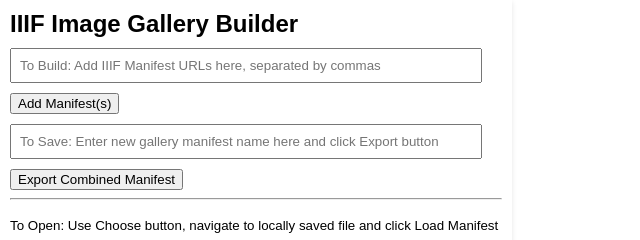
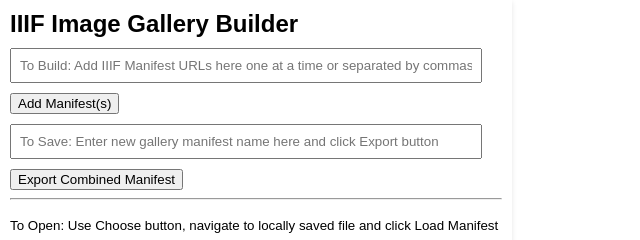
Before and after one commit to kristinallarsen/gallery-builder, a plain HTML site: page index.html in a window 1280 px wide. Shown: the top 240 px of the page, 0-640 px from the left. Drawn offline with Linux system fonts and the light colour scheme; a script that the page names is missing.

Commit message:
Update placeholder text for manifest URL input

```diff
--- a/index.html
+++ b/index.html
@@ -11,7 +11,7 @@
     <div class="left-panel">
       <div class="header">
         <h1 id="page-title">IIIF Image Gallery Builder</h1>
-        <input type="text" id="manifestUrl" placeholder="To Build: Add IIIF Manifest URLs here, separated by commas" />
+        <input type="text" id="manifestUrl" placeholder="To Build: Add IIIF Manifest URLs here one at a time or separated by commas" />
         <button id="addManifest">Add Manifest(s)</button>
 
         <!-- Input Name and Export Combined Manifest Button -->
```
